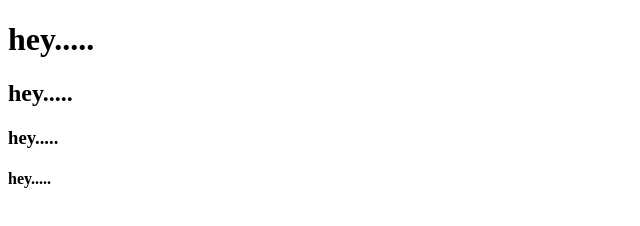
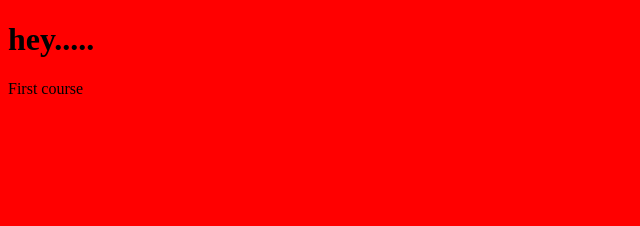
Before and after one commit to manohar-munna/Web-dev-mern, a plain HTML site: page index.html in a window 1280 px wide. Shown: the whole page, without its empty margins (0-640 px from the left). Drawn offline with Linux system fonts and the light colour scheme.

Commit message:
color changing

```diff
--- a/index.html
+++ b/index.html
@@ -3,12 +3,11 @@
 <head>
     <meta charset="UTF-8">
     <meta name="viewport" content="width=device-width, initial-scale=1.0">
-    <title>Document</title>
+    <title>Web development course</title>
+    <link rel="stylesheet" href="style.css">
 </head>
 <body>
     <h1>hey.....</h1>
-    <h2>hey.....</h2>
-    <h3>hey.....</h3>
-    <h4>hey.....</h4>
+    First course
 </body>
 </html>
--- /dev/null
+++ b/style.css
@@ -0,0 +1,3 @@
+body{
+    background-color: red;
+}
```
Also changed, not shown: script.js (added).
